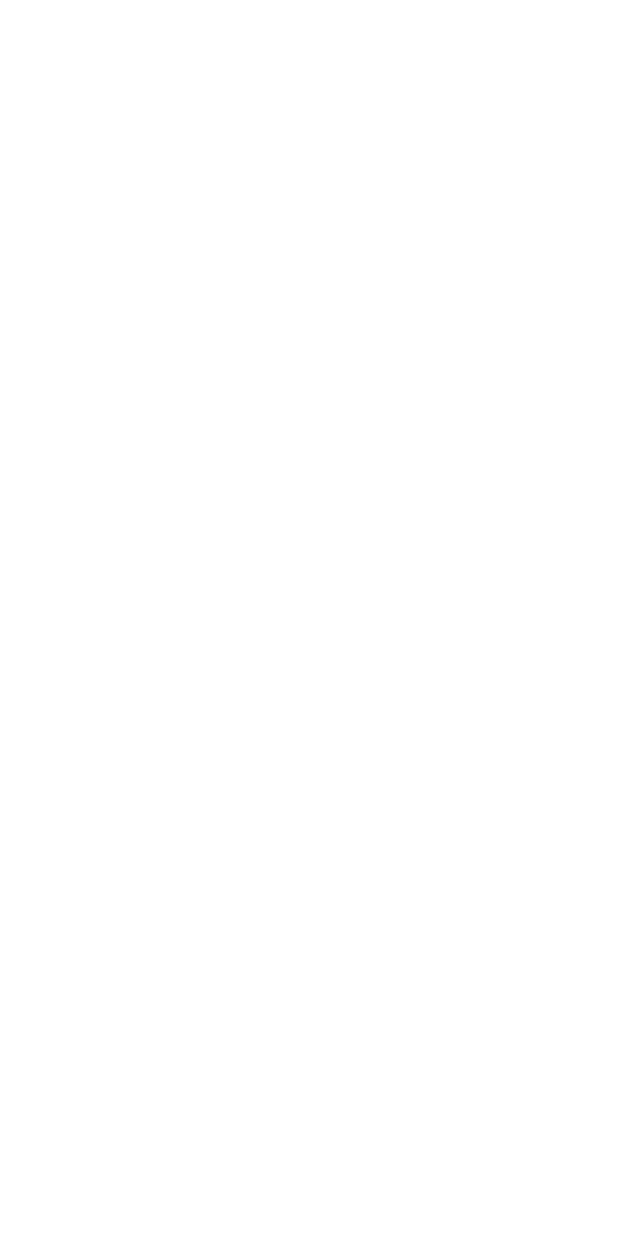
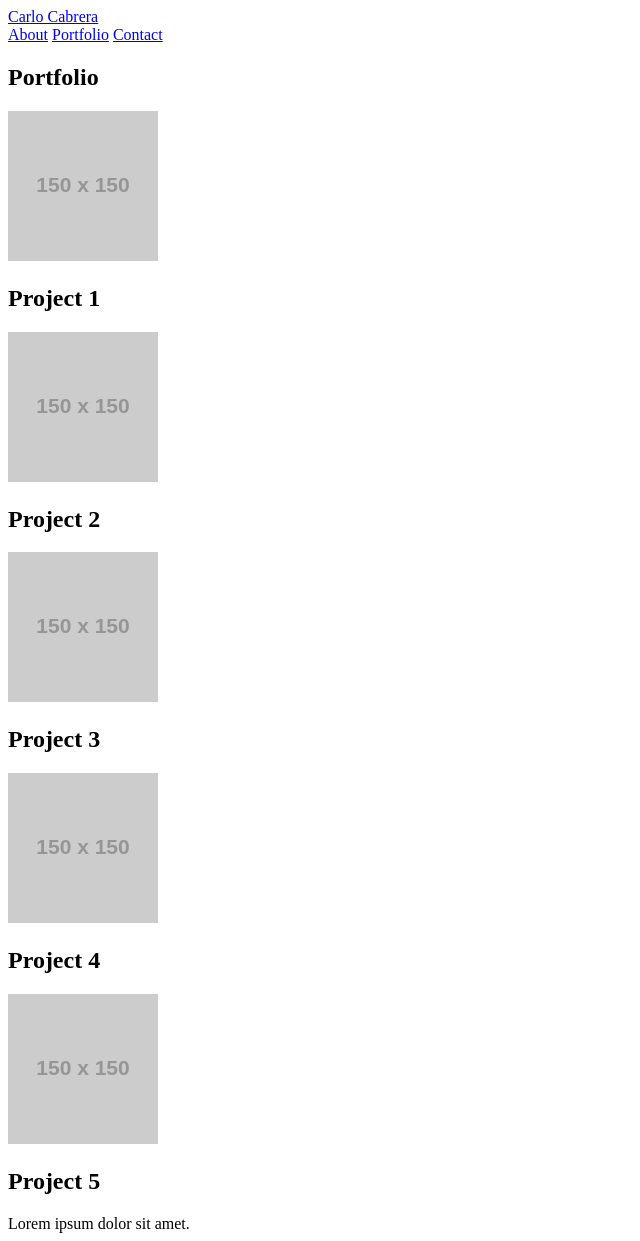
Before and after one commit to carlocabrera/Basic-Portfolio, a plain HTML site: page portfolio.html in a window 1280 px wide. Shown: the whole page, without its empty margins (0-640 px from the left). Before the commit the page ends 800 px from the top, so only its background shows below. Drawn offline with Linux system fonts and the light colour scheme; placeholder pictures from the web are drawn by us.

Commit message:
Index, Portfolio and Contact HTML Content

```diff
--- a/contact.html
+++ b/contact.html
@@ -0,0 +1,63 @@
+<!DOCTYPE html>
+<html>
+<head>
+    <meta charset="utf-8" />
+    <meta http-equiv="X-UA-Compatible" content="IE=edge">
+    <title>Contact</title>
+    <meta name="viewport" content="width=device-width, initial-scale=1">
+    <link rel="stylesheet" type="text/css" media="screen" href="main.css" />
+    <script src="main.js"></script>
+</head>
+<body>
+    <header id="header1">
+    <div class="box">
+        <a href="index.html" id="name">Carlo Cabrera</a>
+        <nav>
+            <a href="index.html">About</a>
+            <a href="portfolio.html">Portfolio</a>
+            <a href="contact.html">Contact</a>
+            </a>
+        </nav>
+    </div>
+    </header>
+
+<div id="main-box" class="box">
+    <section class="section1">
+
+        <h1>Contact</h1>
+
+        <form id="contact">
+            <ul>
+                <li>
+                    <label for="name">Name</label>
+                    <input type="text" name="name" id="name" required="required">
+                </li>
+
+                <li>
+                    <label for="email">Email</label>
+                    <input type="text" name="email" id="email" required="required">
+                </li>
+
+                <li>
+                    <label for="message">Message</label>
+                    <textarea id="message" name="message" required="required"></textarea>
+                </li>
+            </ul>
+            <input type="submit" name="submit">
+        </form>
+
+
+
+    </section>
+</div>
+
+<footer>
+    <div>
+        <div class="box">
+        Lorem ipsum dolor sit amet.
+    </div>
+
+</footer>
+
+</body>
+</html>
--- a/portfolio.html
+++ b/portfolio.html
@@ -0,0 +1,65 @@
+<!DOCTYPE html>
+<html>
+<head>
+    <meta charset="utf-8" />
+    <meta http-equiv="X-UA-Compatible" content="IE=edge">
+    <title>Portfolio</title>
+    <meta name="viewport" content="width=device-width, initial-scale=1">
+    <link rel="stylesheet" type="text/css" media="screen" href="main.css" />
+    <script src="main.js"></script>
+</head>
+<body>
+    <header id="header1">
+    <div class="box">
+        <a href="index.html" id="name">Carlo Cabrera</a>
+        <nav>
+            <a href="index.html">About</a>
+            <a href="portfolio.html">Portfolio</a>
+            <a href="contact.html">Contact</a>
+            </a>
+        </nav>
+    </div>
+    </header>
+
+<div id="main-box" class="box">
+    <section class="section1">
+        <h1>Portfolio</h1>
+
+        <div class="project">
+                <img src="https://via.placeholder.com/150" alt="Project 1">
+                <h1>Project 1</h1>
+                </div>
+
+                <div class="project">
+                        <img src="https://via.placeholder.com/150" alt="Project 2">
+                        <h1>Project 2</h1>
+                        </div>
+
+                        <div class="project">
+                                <img src="https://via.placeholder.com/150" alt="Project 3">
+                                <h1>Project 3</h1>
+                                </div>
+
+                                <div class="project">
+                                        <img src="https://via.placeholder.com/150" alt="Project 4">
+                                        <h1>Project 4</h1>
+                                        </div>
+
+                                        <div class="project">
+                                                <img src="https://via.placeholder.com/150" alt="Project 5">
+                                                <h1>Project 5</h1>
+                                                </div>
+
+    </section>
+</div>
+
+<footer>
+    <div>
+        <div class="box">
+        Lorem ipsum dolor sit amet.
+    </div>
+
+</footer>
+
+</body>
+</html>
```
Also changed, not shown: index.html (+36 -2 lines).
